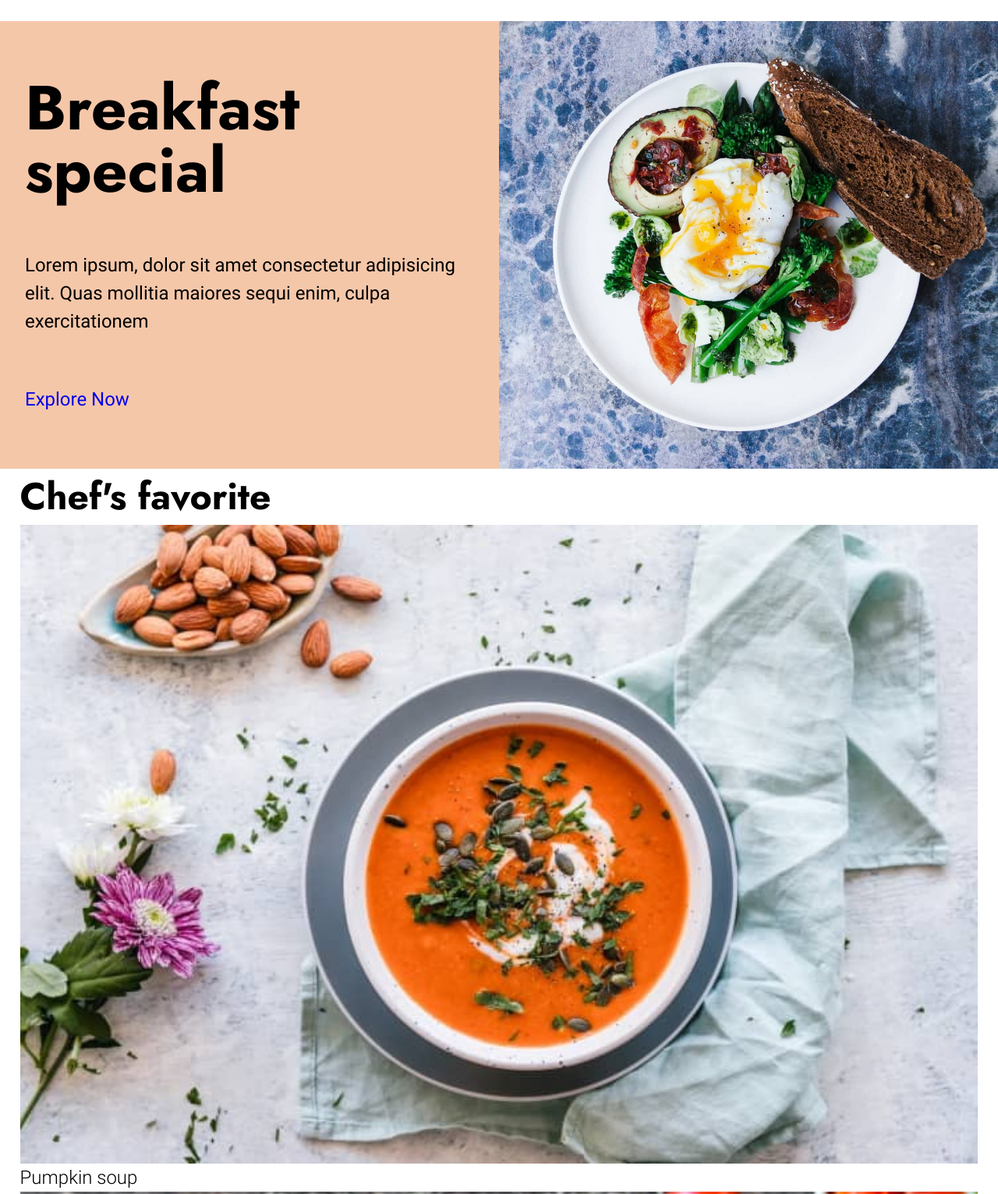
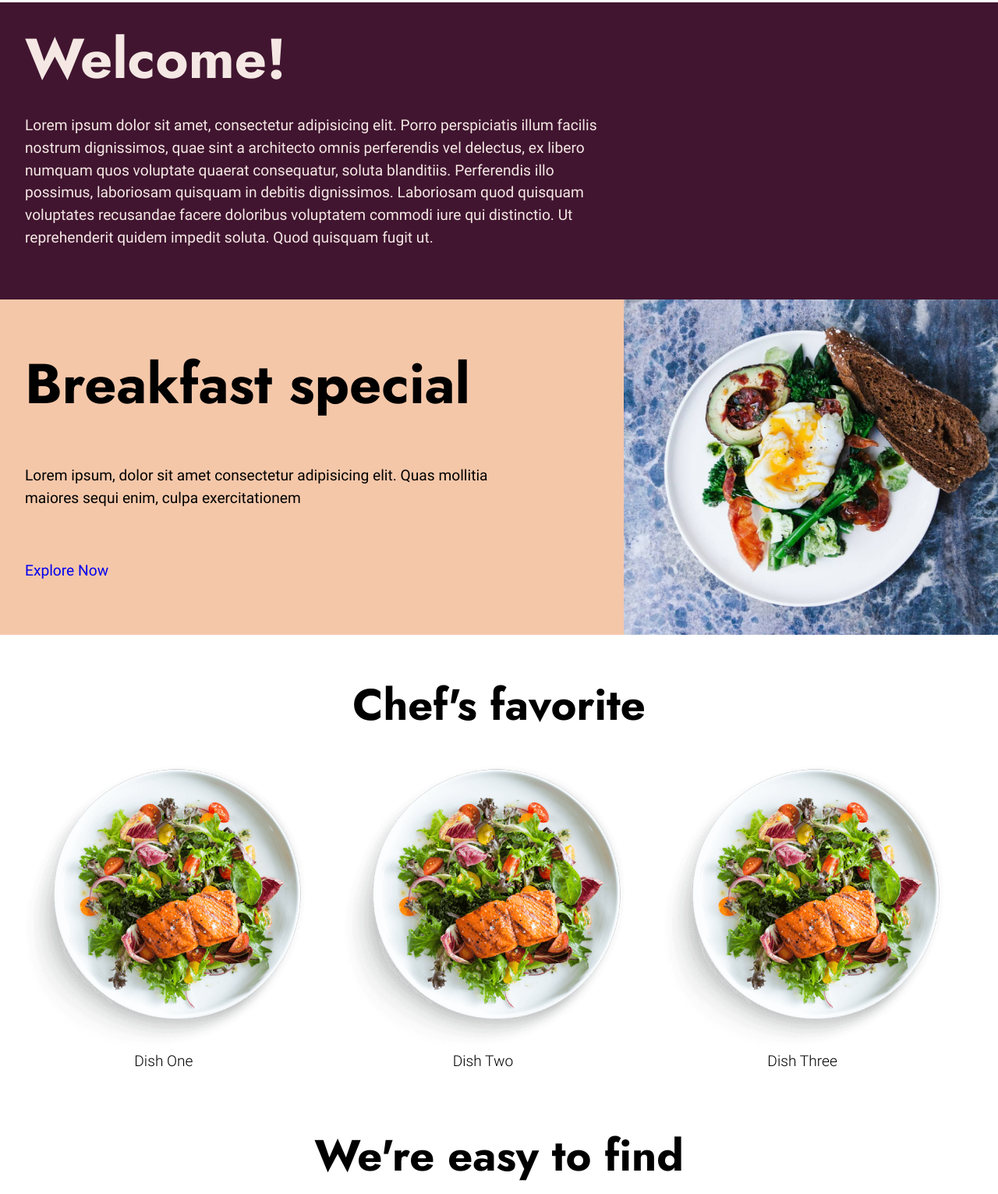
Before and after one commit to Qusz/bistro-landing-page, a website: page src/pages/index.html in a window 1280 px wide. Shown: the part 109-1640 px from the top of the page at 78% size. Drawn offline with nearby package versions, Linux system fonts and the light colour scheme; files that its build step writes are made by us from their sources.

Commit message:
improved layout, added new helpers, built cards

```diff
--- a/src/pages/index.html
+++ b/src/pages/index.html
@@ -28,19 +28,32 @@
 
       <div class="container-fluid">
         <section class="hero">
-          <div class="hero__card">
-            <h2 class="hero__title">Breakfast special</h2>
-            <p class="hero__subtitle">Lorem ipsum, dolor sit amet consectetur adipisicing elit. Quas mollitia maiores sequi enim, culpa exercitationem</p>
+
+          <div class="hero__first-card">
+            <div class="card card--plain">
+              <div class="card__wrapper">
+                <h2 class="card__title">Welcome!</h2>
+                <p class="card__text">Lorem ipsum dolor sit amet, consectetur adipisicing elit. Porro perspiciatis illum facilis nostrum dignissimos, quae sint a architecto omnis perferendis vel delectus, ex libero numquam quos voluptate quaerat consequatur, soluta blanditiis. Perferendis illo possimus, laboriosam quisquam in debitis dignissimos. Laboriosam quod quisquam voluptates recusandae facere doloribus voluptatem commodi iure qui distinctio. Ut reprehenderit quidem impedit soluta. Quod quisquam fugit ut.</p>
+              </div>
+            </div>
+          </div>
+          <div class="hero__second-card">
+            <div class="card">
+              <div class="card__wrapper">
+                <h2 class="card__title">Breakfast special</h2>
+                <p class="card__text">Lorem ipsum, dolor sit amet consectetur adipisicing elit. Quas mollitia maiores sequi enim, culpa exercitationem</p>
                 <a class="btn" href="#">Explore Now</a>
               </div>
-
-          <div class="hero__img">
+              <div class="card__img">
                 <img src="../assets/img/hero/breakfast_1080.jpg"
                 srcset="../assets/img/hero/breakfast_1080.jpg 1080w,
                         ../assets/img/hero/breakfast_720.jpg 720w,
                         ../assets/img/hero/breakfast_480.jpg 480w"
                 alt="breakfast dish">
               </div>
+            </div>
+          </div>
+
         </section>
       </div>
 
@@ -49,32 +62,34 @@
         <h3 class="menu__title">Chef's favorite</h3>
         <div class="menu__items">
           <div class="menu__item">
-            <img src="../assets/img/pumpkin_soup/pumkin_soup_720.jpg"
-            srcset="../assets/img/pumpkin_soup/pumkin_soup_340.jpg 340w,
-            ../assets/img/pumpkin_soup/pumkin_soup_480.jpg 480w,
-            ../assets/img/pumpkin_soup/pumkin_soup_720.jpg 720w"
+            <img src= "../assets/img/main/grilled_salmon/salmon_720.png"
+            srcset="../assets/img/main/grilled_salmon/salmon_720.png 720w,
+                    ../assets/img/main/grilled_salmon/salmon_480.png 480w
+                    ../assets/img/main/grilled_salmon/salmon_360.png 360w,,"
             sizes="100vw"
-            alt="pumpkin soup"
+            alt="prepared dish"
             class="menu__pic">
-            <p class="menu__desc">Pumpkin soup</p>
+            <p class="menu__desc">Dish One</p>
           </div>
           <div class="menu__item">
-            <img src="../assets/img/shrimp_salad/shripm_salad_720.jpg"
-            srcset="../assets/img/shrimp_salad/shripm_salad_340.jpg 340w,
-                    ../assets/img/shrimp_salad/shripm_salad_480.jpg 480w,
-                    ../assets/img/shrimp_salad/shripm_salad_720.jpg 720w"
-            alt="shrimp salad"
+            <img src= "../assets/img/main/grilled_salmon/salmon_720.png"
+            srcset="../assets/img/main/grilled_salmon/salmon_720.png 720w,
+                    ../assets/img/main/grilled_salmon/salmon_480.png 480w
+                    ../assets/img/main/grilled_salmon/salmon_360.png 360w,"
+            sizes="100vw"
+            alt="prepared dish"
             class="menu__pic">
-            <p class="menu__desc">Shrimp salad</p>
+            <p class="menu__desc">Dish Two</p>
           </div>
           <div class="menu__item">
-            <img src="../assets/img/risotto/risotto_720.jpg"
-            srcset="../assets/img/risotto/risotto_340.jpg 340w,
-                    ../assets/img/risotto/risotto_480.jpg 480w,
-                    ../assets/img/risotto/risotto_720.jpg 720w"
-            alt="risotto"
+            <img src= "../assets/img/main/grilled_salmon/salmon_720.png"
+            srcset="../assets/img/main/grilled_salmon/salmon_720.png 720w,
+                    ../assets/img/main/grilled_salmon/salmon_480.png 480w
+                    ../assets/img/main/grilled_salmon/salmon_360.png 360w,"
+            sizes="100vw"
+            alt="prepared dish"
             class="menu__pic">
-            <p class="menu__desc">Risotto</p>
+            <p class="menu__desc">Dish Three</p>
           </div>
           <!--* This is gonna be a modal -->
           <div class="menu__modal"></div>
@@ -88,7 +103,7 @@
 
       <section class="address">
         <h4 class="address__text">We're easy to find</h4>
-        <iframe src="https://www.google.com/maps/embed?pb=!1m14!1m12!1m3!1d8019.634107289722!2d-60.3264685566831!3d53.30294225298746!2m3!1f0!2f0!3f0!3m2!1i1024!2i768!4f13.1!5e0!3m2!1sen!2sru!4v1664266807519!5m2!1sen!2sru" width="600" height="450" style="border:0;" allowfullscreen="" loading="lazy" referrerpolicy="no-referrer-when-downgrade" class="map"></iframe>
+        <iframe src="https://www.google.com/maps/embed?pb=!1m14!1m12!1m3!1d8019.634107289722!2d-60.3264685566831!3d53.30294225298746!2m3!1f0!2f0!3f0!3m2!1i1024!2i768!4f13.1!5e0!3m2!1sen!2sru!4v1664266807519!5m2!1sen!2sru" width="600" height="450" style="border:0;" allowfullscreen="" loading="lazy" referrerpolicy="no-referrer-when-downgrade" class="address__map"></iframe>
         <h4 class="address__call">Call us</h4>
         <p class="address__phone-number">(000) 000-0000</p>
       </section>
@@ -96,9 +111,10 @@
 
   </main>
 
+
     <footer class="footer">
-    <div class="container">
-      <section class="footer__social">
+      <div class="container footer__wrapper">
+        <section class="social">
           <a href="#" class="social__item"><img src="../assets/social-icons/facebook.svg" class="social__icon"></a>
           <a href="#" class="social__item"><img src="../assets/social-icons/instagram.svg" class="social__icon"></a>
           <a href="#" class="social__item"><img src="../assets/social-icons/pinterest.svg" class="social__icon"></a>
@@ -106,8 +122,8 @@
         </section>
         <section class="footer__copyright">&copy 2022. All Rights Reserved</section>
       </div>
+    </footer>
 
-  </footer>
 
 
   <script src="../js/app.js"></script>
--- a/src/sass/base/_container.scss
+++ b/src/sass/base/_container.scss
@@ -1,11 +1,11 @@
 .container {
-  max-width: 1440px;
+  max-width: 1280px;
   width: 96%;
   margin: 0 auto;
 }
 
 .container-fluid {
-  max-width: 1440px;
+  max-width: 1280px;
   width: 100%;
   margin: 0 auto;
 }
--- a/src/sass/base/_typography.scss
+++ b/src/sass/base/_typography.scss
@@ -6,10 +6,10 @@ $ff-main: "Roboto-Regular", sans-serif;
 $ff-main--light: "Roboto-Light", sans-serif;
 $ff-main--bold: "Roboto-Bold", sans-serif;
 
-$fs-xl: 5em;
-$fs-l: 3em;
+$fs-xl: 4.5em;
+$fs-l: 3.5em;
 $fs-m: 2em;
-$fs-s: 1.5em;
+$fs-s: 1.2em;
 $fs-xs: 1em;
 $fs-xxs: .7em;
 
@@ -18,7 +18,7 @@ $fs-xxs: .7em;
 
   &__logo {
     font-family: $ff-logo;
-    font-size: $fs-l;
+    font-size: $fs-m;
   }
 
   &__items {
@@ -30,19 +30,6 @@ $fs-xxs: .7em;
   a {
     text-decoration: none;
     color: black;
-  }
-}
-
-.hero {
-
-  &__title {
-    font-family: $ff-headers;
-    font-size: $fs-xl;
-  }
-
-  &__subtitle {
-    font-family: $ff-main;
-    font-size: $fs-s;
   }
 }
 
@@ -90,3 +77,15 @@ $fs-xxs: .7em;
   font-size: $fs-s;
   text-decoration: none;
 }
+
+.card {
+  &__title {
+    font-family: $ff-headers;
+    font-size: $fs-xl;
+  }
+
+  &__text {
+    font-family: $ff-main;
+    font-size: $fs-s;
+  }
+}
--- /dev/null
+++ b/src/sass/components/_cards.scss
@@ -0,0 +1,42 @@
+@use "../base/" as *;
+
+.card {
+  display: flex;
+  justify-content: space-between;
+
+  &__wrapper {
+    display: flex;
+    flex-direction: column;
+    justify-content: center;
+
+    width: 55%;
+    padding: $spacer-s;
+  }
+
+  &__img {
+    width: 40%;
+    max-width: 480px;
+  }
+
+  &__title {
+    line-height: $spacer-xl;
+  }
+
+  &__text {
+    margin-block: $spacer-l;
+  }
+
+}
+
+.card--plain {
+  .card {
+    &__wrapper {
+      width: 100%;
+      max-width: 800px;
+    }
+
+    &__text {
+      margin-block: $spacer-s
+    }
+  }
+}
--- a/src/sass/components/index.scss
+++ b/src/sass/components/index.scss
@@ -1,2 +1,3 @@
 @forward "buttons";
 @forward "navbar";
+@forward "cards";
--- a/src/sass/pages/_main-page.scss
+++ b/src/sass/pages/_main-page.scss
@@ -1,30 +1,75 @@
 @use "../base/" as *;
 
 .hero {
-  display: flex;
-  justify-content: space-between;
-  align-items: center;
-  background-color: $clr-main-dark;
-
-
-  &__card {
-    display: flex;
-    flex-direction: column;
-    justify-content: center;
-
-    padding: $spacer-m $spacer-s;
-    width: 50%;
+  &__first-card {
+    background-color: $clr-secondary;
+    color: $clr-main-light;
   }
 
-  &__img {
-    width: 50%;
+  &__second-card {
+    background-color: $clr-main-dark;
+  }
+}
+
+.menu {
+  margin: $spacer-m auto 0 auto;
+  text-align: center;
+
+  &__title {
+    margin-bottom: $spacer-s;
   }
 
-  &__title {
-    line-height: $spacer-xl;
+  &__items {
+    display: flex;
+    justify-content: space-between;
   }
 
-  &__subtitle {
-    margin-block: $spacer-l;
+  &__item {
+    width: 30%;
   }
 }
+
+.address {
+  display: flex;
+  flex-direction: column;
+  align-items: center;
+
+  margin-top: $spacer-l;
+
+  &__map {
+    margin-block: $spacer-s;
+  }
+}
+
+.footer {
+  margin-top: $spacer-m;
+  background-color: $clr-main-light;
+  box-shadow: $box-shadow-top;
+  padding-block: $spacer-xs;
+
+    &__wrapper {
+      display: flex;
+      flex-direction: column;
+      align-items: center;
+    }
+
+    .social {
+      display: flex;
+      gap: 40px;
+      justify-content: center;
+
+        &__icon {
+          width: 40px;
+          filter: invert(9%) sepia(19%) saturate(6637%) hue-rotate(296deg) brightness(90%) contrast(92%);
+          transition: all .2s ease;
+
+            &:hover {
+              opacity: .7;
+            }
+        }
+    }
+
+    &__copyright {
+      margin-top: $spacer-xs;
+    }
+}
```
Also changed, not shown: src/assets/img/main/grilled_salmon/salmon_360.png (added), src/assets/img/main/grilled_salmon/salmon_480.png (added), src/assets/img/main/grilled_salmon/salmon_720.png (added), src/assets/img/pumpkin_soup/pumkin_soup_340.jpg (deleted), src/assets/img/pumpkin_soup/pumkin_soup_480.jpg (deleted), src/assets/img/pumpkin_soup/pumkin_soup_720.jpg (deleted), src/assets/img/risotto/risotto_340.jpg (deleted), src/assets/img/risotto/risotto_480.jpg (deleted), src/assets/img/risotto/risotto_720.jpg (deleted), src/assets/img/shrimp_salad/shripm_salad_340.jpg (deleted), src/assets/img/shrimp_salad/shripm_salad_480.jpg (deleted), src/assets/img/shrimp_salad/shripm_salad_720.jpg (deleted), src/sass/base/_helpers.scss (line endings or trailing spaces). Lines whose indentation alone changed are shown as unchanged.
